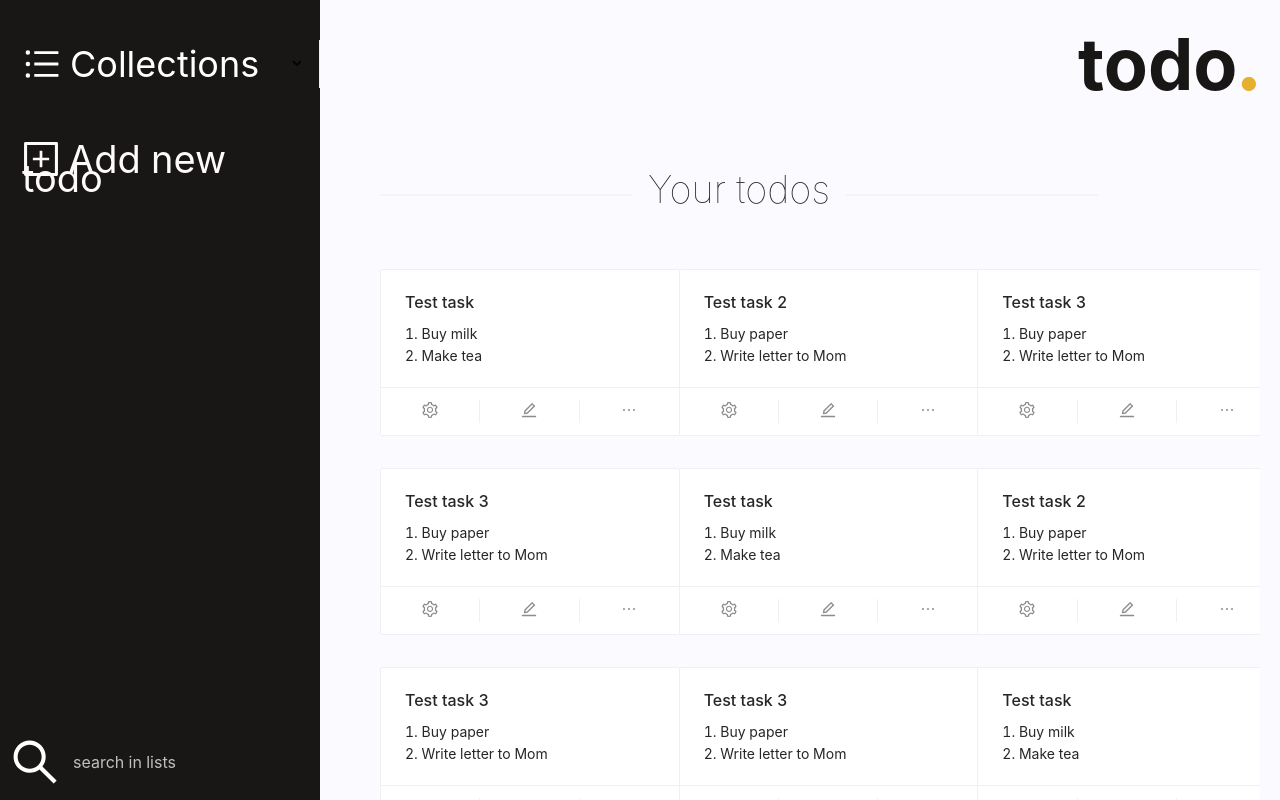
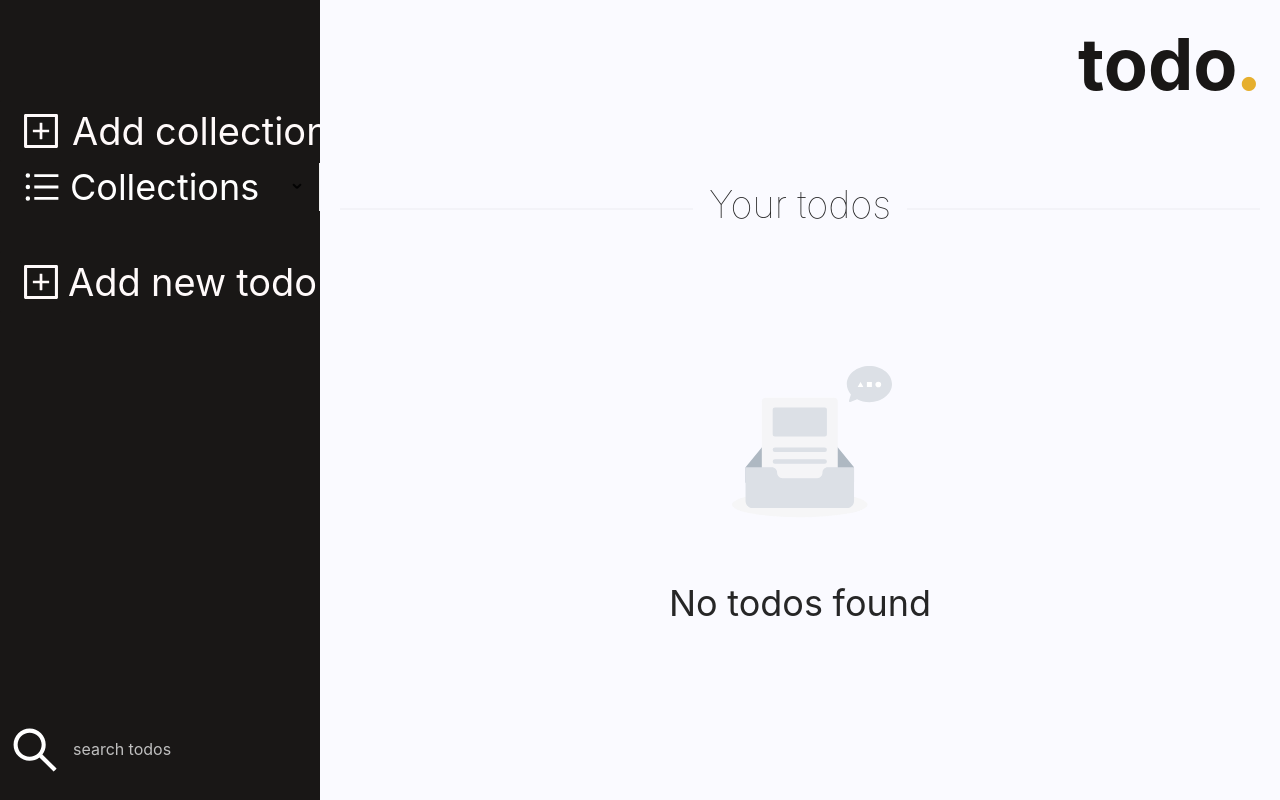
Before and after one commit to sowmenappd/listed-app, a React (Create React App) app: page / in a window 1280 px wide. Built offline with nearby package versions, Linux system fonts and the light colour scheme.

Commit message:
Minor UI reconfiguration and state variable and handler hoisting through components

```diff
--- a/package.json
+++ b/package.json
@@ -8,6 +8,7 @@
     "@testing-library/react": "^11.1.0",
     "@testing-library/user-event": "^12.1.10",
     "antd": "^4.13.0",
+    "better-sqlite3": "^7.1.2",
     "react": "^17.0.1",
     "react-dom": "^17.0.1",
     "react-scripts": "4.0.3",
--- /dev/null
+++ b/src/Components/AddCollectionNav.js
@@ -0,0 +1,75 @@
+import React from "react";
+import { Button, Typography } from "antd";
+import { PlusSquareOutlined } from "@ant-design/icons";
+import { Collapse } from "antd";
+import { Input } from "antd";
+
+const { Panel } = Collapse;
+const { Title } = Typography;
+
+const AddCollectionNav = () => {
+  return (
+    <Collapse
+      //   onChange={callback}
+      style={{
+        backgroundColor: "#191716",
+        borderWidth: 0,
+      }}
+    >
+      <Panel
+        showArrow={false}
+        header={<Header />}
+        key="1"
+        style={{ borderWidth: 0 }}
+      >
+        <Title level={5}>Name of collection</Title>
+        <Input
+          placeholder="New collection title"
+          allowClear
+          //   value={task}
+          //   onChange={(e) => {
+          //     setTask(e.target.value);
+          //   }}
+          //   onPressEnter={() => {
+          //     if (!task.length) return;
+          //     const newTasks = [...tasks, { id: tasks.length, name: task }];
+          //     setTasks(newTasks);
+          //     setTask("");
+          //   }}
+        />
+        <div
+          style={{
+            display: "flex",
+            flexDirection: "row",
+            justifyContent: "flex-end",
+            paddingTop: 10,
+          }}
+        >
+          <Button title="Create"> Create </Button>
+        </div>
+      </Panel>
+    </Collapse>
+  );
+};
+
+const Header = () => (
+  <Title
+    style={{
+      paddingLeft: 10,
+      lineHeight: 0,
+      marginBottom: 0,
+      color: "#fffafa",
+      fontWeight: "normal",
+    }}
+    ellipsis
+  >
+    <PlusSquareOutlined
+      style={{
+        marginRight: 12,
+      }}
+    />
+    Add collection
+  </Title>
+);
+
+export default AddCollectionNav;
--- a/src/Components/AddTodoNav.js
+++ b/src/Components/AddTodoNav.js
@@ -9,7 +9,7 @@ const { TextArea } = Input;
 const { Title } = Typography;
 
 function callback(key) {
-  console.log(key);
+  // console.log(key);
 }
 
 const Header = () => (
@@ -21,6 +21,7 @@ const Header = () => (
       color: "#fffafa",
       fontWeight: "normal",
     }}
+    ellipsis
   >
     <PlusSquareOutlined
       style={{
@@ -31,15 +32,16 @@ const Header = () => (
   </Title>
 );
 
-const AddTodoNav = () => {
-  const [tasks, setTasks] = useState([]);
-
-  const [task, setTask] = useState("");
-
-  const handleTaskDelete = (id) => {
-    const filtered = tasks.filter((t) => t.id !== id);
-    setTasks(filtered);
-  };
+const AddTodoNav = ({
+  todos,
+  tasks,
+  onTodoAdd,
+  onTaskAdd,
+  onTaskDelete,
+  onTaskListClear,
+}) => {
+  const [currentTodoTitle, setCurrentTodoTitle] = useState("");
+  const [currentTask, setCurrentTaskTitle] = useState("");
 
   return (
     <Collapse
@@ -55,28 +57,52 @@ const AddTodoNav = () => {
         key="1"
         style={{ borderWidth: 0 }}
       >
+        <div
+          style={{
+            overflowY: "auto",
+            height: "460px",
+          }}
+        >
           <Title level={4}>Title</Title>
-        <Input placeholder="New todo" allowClear />
+          <Input
+            placeholder="New todo"
+            allowClear
+            value={currentTodoTitle}
+            onChange={(e) => {
+              setCurrentTodoTitle(e.target.value);
+            }}
+          />
           <Divider />
           <Title level={4}>Tasks</Title>
           <Input
             placeholder="Buy groceries, call mom, .."
             allowClear
-          value={task}
+            value={currentTask}
             onChange={(e) => {
-            setTask(e.target.value);
+              setCurrentTaskTitle(e.target.value);
             }}
-          onPressEnter={() => {
-            if (!task.length) return;
-            const newTasks = [...tasks, { id: tasks.length, name: task }];
-            setTasks(newTasks);
-            setTask("");
+            onPressEnter={(e) => {
+              onTaskAdd(currentTask);
+              setCurrentTaskTitle("");
             }}
           />
           <Divider>
             {tasks.length === 0 && <Empty description="No tasks yet" />}
           </Divider>
-        <AddTodoTasks tasks={tasks} onTaskDelete={handleTaskDelete} />
+          <div style={{ overflowY: "auto", maxHeight: 150 }}>
+            <AddTodoTasks
+              tasks={tasks}
+              onTaskDelete={(i) => {
+                onTaskDelete(i);
+                setCurrentTaskTitle("");
+              }}
+            />
+            {tasks.length ? (
+              <div style={{ display: "flex", justifyContent: "flex-end" }}>
+                <Button onClick={onTaskListClear}>Clear list</Button>
+              </div>
+            ) : null}
+          </div>
 
           <Collapse
             onChange={callback}
@@ -100,6 +126,25 @@ const AddTodoNav = () => {
               />
             </Panel>
           </Collapse>
+          <div style={{ display: "flex", justifyContent: "flex-end" }}>
+            <Button
+              type="primary"
+              style={{ marginBottom: 10 }}
+              onClick={() => {
+                const todoObj = {
+                  id: todos.length,
+                  title: currentTodoTitle,
+                  tasks: tasks,
+                };
+                console.log(todoObj);
+                onTodoAdd?.(todoObj);
+                setCurrentTodoTitle("");
+              }}
+            >
+              Add
+            </Button>
+          </div>
+        </div>
       </Panel>
     </Collapse>
   );
@@ -107,11 +152,11 @@ const AddTodoNav = () => {
 
 const AddTodoTasks = ({ tasks, onTaskDelete }) => {
   return (
-    <Timeline>
+    <Timeline style={{ paddingTop: 5 }}>
       {tasks &&
-        tasks.map((t) => {
+        tasks.map((t, index) => {
           return (
-            <Timeline.Item>
+            <Timeline.Item key={index}>
               <div
                 style={{
                   display: "flex",
@@ -119,8 +164,12 @@ const AddTodoTasks = ({ tasks, onTaskDelete }) => {
                   justifyContent: "space-between",
                 }}
               >
-                {t.name}
-                <Button type="ghost" onClick={() => onTaskDelete(t.id)}>
+                {t}
+                <Button
+                  type="ghost"
+                  style={{ marginTop: 2 }}
+                  onClick={() => onTaskDelete(index)}
+                >
                   X
                 </Button>
               </div>
--- a/src/Components/SearchBar.js
+++ b/src/Components/SearchBar.js
@@ -11,7 +11,7 @@ const SearchBar = ({ onSearch }) => {
       <Input
         size="large"
         type="text"
-        placeholder="search in lists"
+        placeholder="search todos"
         prefix={
           <SearchOutlined
             style={{
--- a/src/Components/Todo.js
+++ b/src/Components/Todo.js
@@ -9,7 +9,8 @@ import {
 const { Meta } = Card;
 const { Text } = Typography;
 
-const Todo = ({ todo }) => {
+const Todo = ({ todo, onDelete, onEdit }) => {
+  console.log(Object.keys(todo));
   const { title, tasks } = todo;
   return (
     <div>
--- a/src/Components/Todos.js
+++ b/src/Components/Todos.js
@@ -1,22 +1,25 @@
-import React, { useState } from "react";
-import { Col, Divider, List, Row, Typography } from "antd";
+import React from "react";
+import { Col, Divider, Empty, List, Row, Typography } from "antd";
 
 import Todo from "./Todo";
-import todos from "../TestData/todos";
 
-const { Title } = Typography;
+const { Text, Title } = Typography;
 
-const Todos = () => {
-  const [todos_, setTodos] = useState(todos);
-
+const Todos = ({ todos, onDeleteTodo, onEditTodo }) => {
   return (
-    <div style={{ height: "100%", width: "100%" }}>
+    <div
+      style={{
+        display: "flex",
+        flex: 1,
+        flexDirection: "column",
+        width: "100%",
+      }}
+    >
       <Row>
         <Col span={24}>
           <div
             style={{
               marginBottom: 30,
-              marginLeft: 40,
               width: "100%",
             }}
           >
@@ -33,16 +36,21 @@ const Todos = () => {
           </div>
         </Col>
       </Row>
-      <Row>
-        {todos.length && (
+      <Row
+        style={{
+          display: "flex",
+          flex: 1,
+          justifyContent: "space-evenly",
+        }}
+      >
+        {todos.length ? (
           <List
             style={{
               overflowX: "hidden",
-              overflowY: "clip",
-              width: "100%",
-              height: "70vh",
-              flex: 1,
-              marginLeft: 40,
+              overflowY: "auto",
+              height: 700,
+              paddingBottom: 20,
+              marginBottom: 100,
             }}
             grid={{
               gutter: 16,
@@ -53,13 +61,27 @@ const Todos = () => {
               xl: 3,
               xxl: 3,
             }}
-            dataSource={todos_}
-            renderItem={(todo) => (
-              <List.Item>
-                <Todo todo={todo} />
+            dataSource={todos}
+            renderItem={(td, i) => (
+              <List.Item key={i}>
+                <Todo todo={td} onDelete={null} onEdit={null} />
               </List.Item>
             )}
           />
+        ) : (
+          <div
+            style={{
+              display: "flex",
+              flex: 1,
+              justifyContent: "center",
+              alignItems: "center",
+            }}
+          >
+            <Empty
+              description={<Text style={{ fontSize: 36 }}>No todos found</Text>}
+              imageStyle={{ marginTop: 50, width: 400, height: 250 }}
+            />
+          </div>
         )}
       </Row>
     </div>
--- a/src/Screens/LeftScreen.js
+++ b/src/Screens/LeftScreen.js
@@ -2,24 +2,49 @@ import React from "react";
 import { Col, Row } from "antd";
 
 import SearchBar from "../Components/SearchBar";
+import AddCollectionNav from "../Components/AddCollectionNav";
 import TodoCollectionNav from "../Components/TodoCollectionNav";
 import AddTodoNav from "../Components/AddTodoNav";
 
 import _collections from "../TestData/collections";
 
-const LeftScreen = () => {
+const LeftScreen = ({
+  todos,
+  tasks,
+  task,
+  onTodoAdd,
+  onTaskAdd,
+  onTaskDelete,
+  onTaskTitleEdit,
+  onTaskListClear,
+}) => {
   return (
     <>
       <Row>
-        <ContextColumn marginTop={40}>
+        <ContextColumn marginTop={100}>
+          <AddCollectionNav />
+        </ContextColumn>
+      </Row>
+      <Row>
+        <ContextColumn marginTop={1}>
           <TodoCollectionNav collections={_collections} />
         </ContextColumn>
       </Row>
       <Row>
         <ContextColumn marginTop={40}>
-          <AddTodoNav />
+          <AddTodoNav
+            onTodoAdd={onTodoAdd}
+            onTaskAdd={onTaskAdd}
+            onTaskDelete={onTaskDelete}
+            onTaskListClear={onTaskListClear}
+            onTaskTitleEdit={onTaskTitleEdit}
+            todos={todos}
+            tasks={tasks}
+            task={task}
+          />
         </ContextColumn>
       </Row>
+
       <Row
         style={{
           flexDirection: "column",
--- a/src/Screens/MainScreen.js
+++ b/src/Screens/MainScreen.js
@@ -1,10 +1,41 @@
-import React from "react";
+import React, { useEffect, useState } from "react";
 import { Row, Col } from "antd";
 
 import LeftScreen from "./LeftScreen";
 import RightScreen from "./RightScreen";
 
 const MainScreen = () => {
+  const [todos, setTodos] = useState([]);
+  const [tasks, setTasks] = useState([]);
+
+  const handleTodoAdd = (todoObj) => {
+    if (!todoObj.tasks) {
+      console.log("returning");
+      return;
+    }
+
+    if (todoObj.title) {
+      todoObj.title = todoObj.title.trim();
+    }
+    const newTodos = [todoObj, ...todos];
+    setTodos(newTodos);
+    setTasks([]);
+  };
+
+  const handleTaskAdd = (task) => {
+    const newTasks = [...tasks, task];
+    setTasks(newTasks);
+  };
+
+  const handleTaskDelete = (id) => {
+    const filtered = tasks.filter((_, index) => index !== id);
+    setTasks(filtered);
+  };
+
+  const handleTaskListClear = () => {
+    setTasks([]);
+  };
+
   return (
     <>
       <Row
@@ -14,10 +45,17 @@ const MainScreen = () => {
         }}
       >
         <Col style={{ backgroundColor: "#191716" }} span={6}>
-          <LeftScreen />
+          <LeftScreen
+            onTodoAdd={handleTodoAdd}
+            onTaskAdd={handleTaskAdd}
+            onTaskDelete={handleTaskDelete}
+            onTaskListClear={handleTaskListClear}
+            todos={todos}
+            tasks={tasks}
+          />
         </Col>
         <Col style={{ backgroundColor: "#fafaff" }} span={18}>
-          <RightScreen />
+          <RightScreen todos={todos} />
         </Col>
       </Row>
     </>
--- a/src/Screens/RightScreen.js
+++ b/src/Screens/RightScreen.js
@@ -3,7 +3,7 @@ import React from "react";
 import Logo from "../Components/Logo";
 import Todos from "../Components/Todos";
 
-const RightScreen = () => {
+const RightScreen = ({ todos }) => {
   return (
     <>
       <Logo />
@@ -16,7 +16,7 @@ const RightScreen = () => {
           // overflowY: "hidden",
         }}
       >
-        <Todos />
+        <Todos todos={todos} />
       </div>
     </>
   );
```
Also changed, not shown: 2 other files (tests, documents, lock files or other folders). Lines whose indentation alone changed are shown as unchanged.
